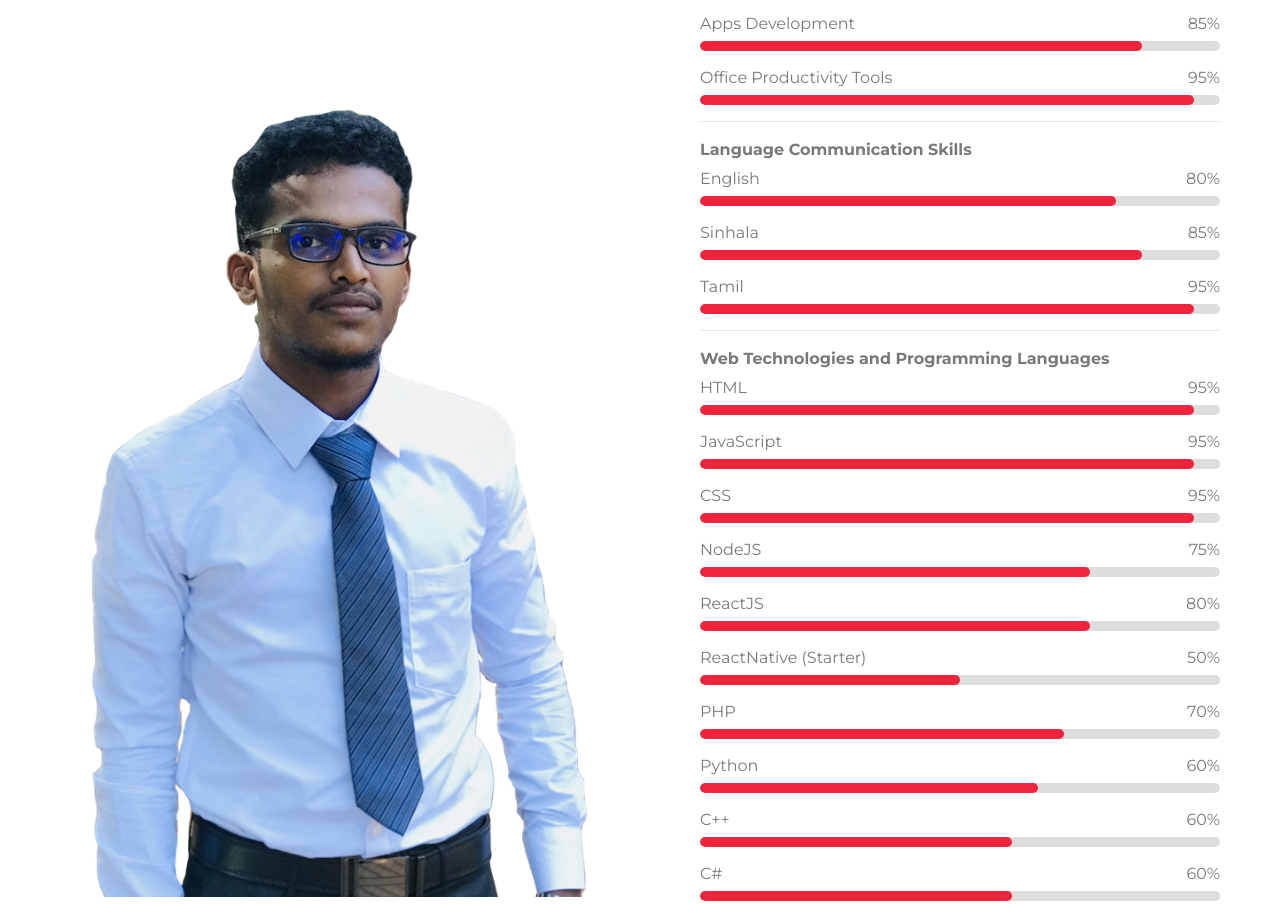
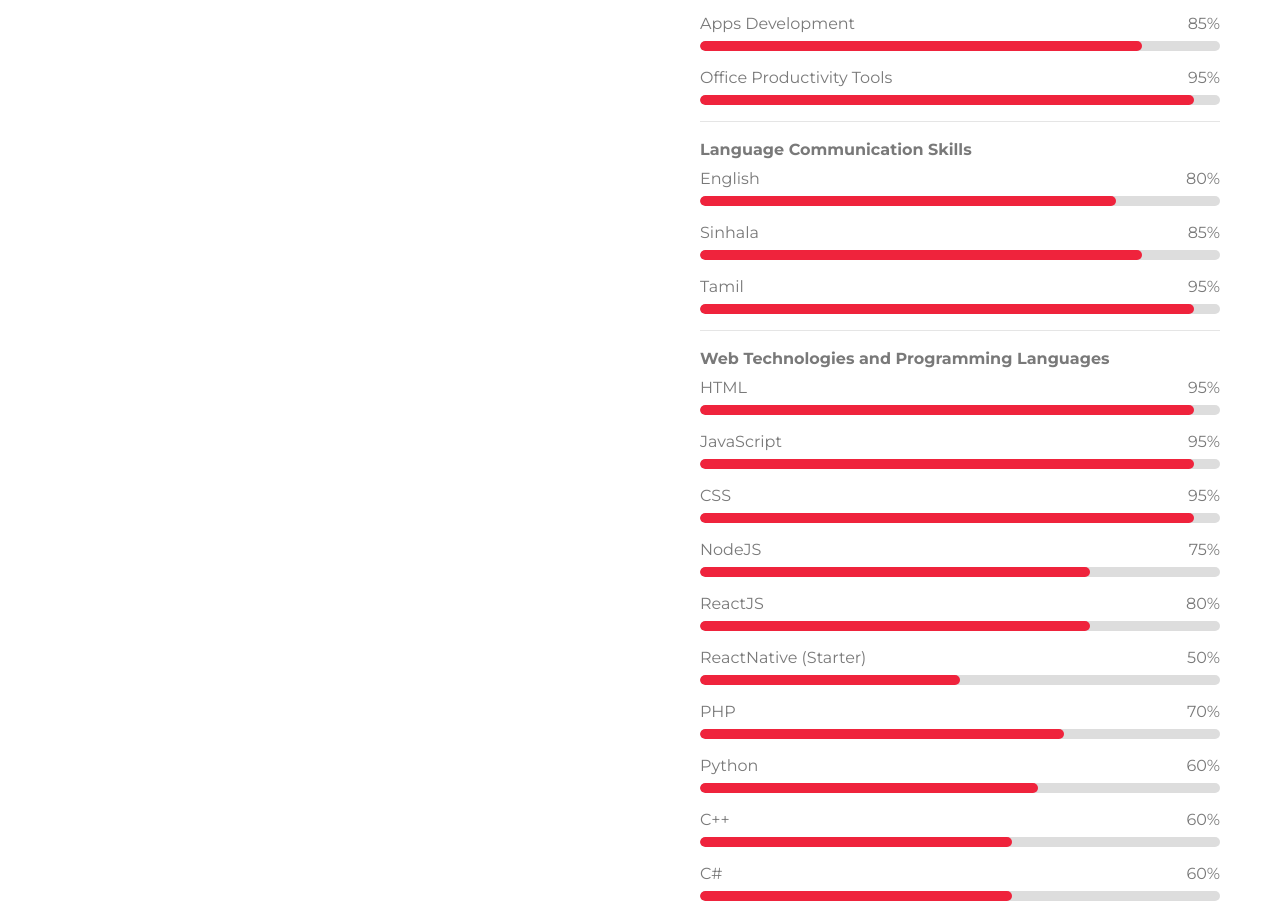
Before and after one commit to thanishahamed/devfolio, a plain HTML site: page index.html in a window 1280 px wide. Shown: the part 848-1752 px from the top of the page. Drawn offline with nearby package versions, Linux system fonts and the light colour scheme.

Commit message:
commented side banner image

```diff
--- a/index.html
+++ b/index.html
@@ -87,7 +87,7 @@
                 <div class="row align-items-center">
                     <div class="col-lg-6">
                         <div class="about-img">
-                            <img src="img/about.png" alt="Image">
+<!--                             <img src="img/about.png" alt="Image"> -->
                         </div>
                     </div>
                     <div class="col-lg-6">
```
